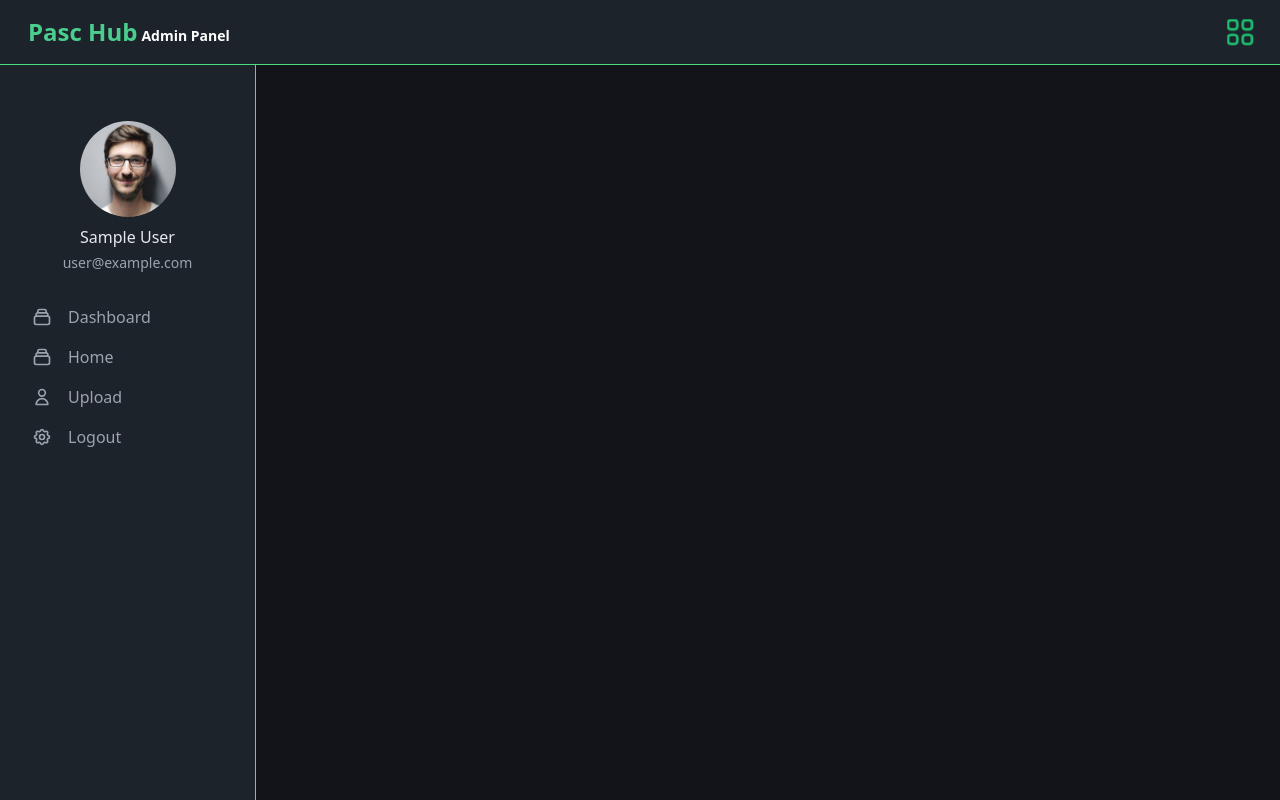
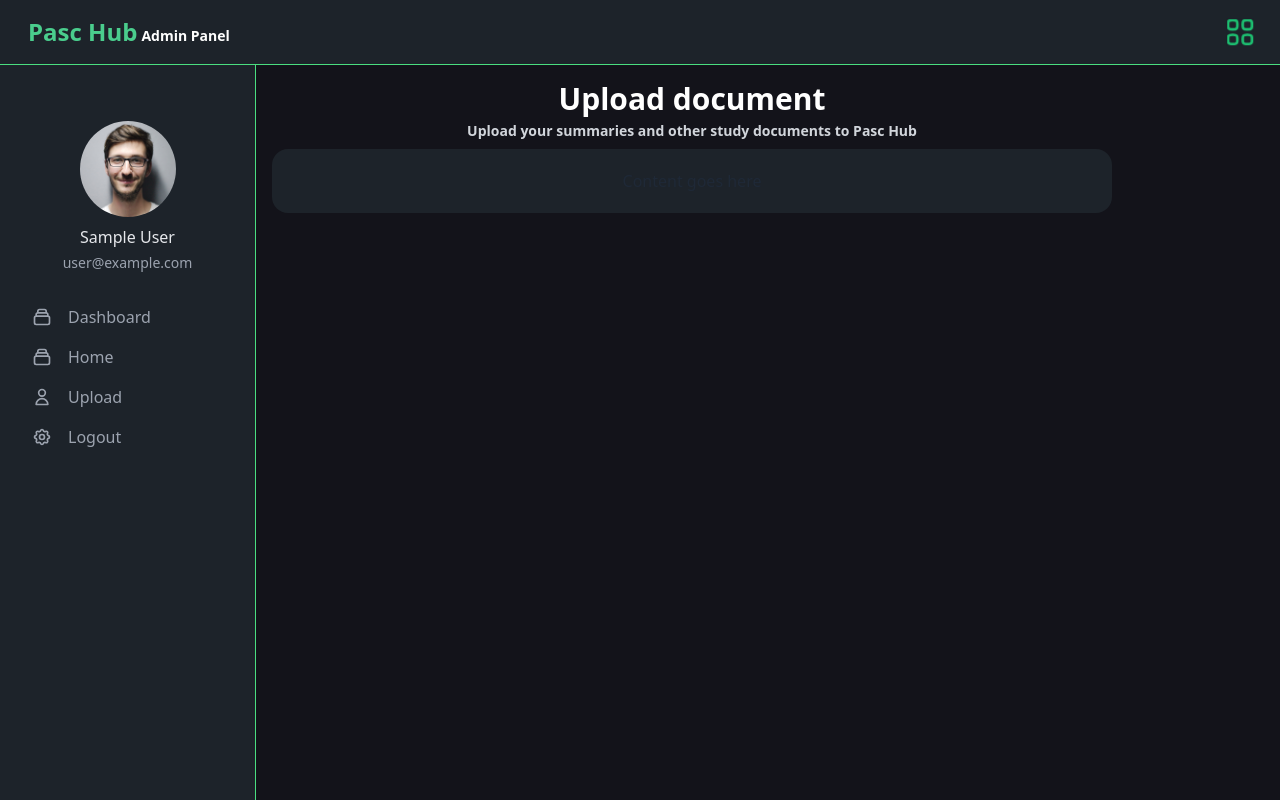
Before and after one commit to SHABIN-K/Studydrive, a Next.js app: page /dashboard in a window 1280 px wide. Built offline with nearby package versions, Linux system fonts and the light colour scheme; no server answers; sample sign-in values are in the browser's storage.

Commit message:
feat(#231) : added admin upload system

```diff
--- a/app/(root)/(dashboard)/(routes)/dashboard/page.jsx
+++ b/app/(root)/(dashboard)/(routes)/dashboard/page.jsx
@@ -12,7 +12,21 @@ const MyDash = () => {
           <div className="md:flex hidden ">
             <AdminSidebar />
           </div>
-          <main className=""></main>
+          <main className="p-5 md:p-4 overflow-auto">
+            <div className="flex flex-col items-center justify-center">
+              <div className="flex-col items-center">
+                <h3 className="text-white text-3xl font-extrabold text-center">
+                  Upload document
+                </h3>
+                <p className="text-gray-300 mt-1 text-sm font-extrabold text-center align-bottom mb-2 tracking-tight sm:tracking-normal">
+                  Upload your summaries and other study documents to Pasc Hub
+                </p>
+              </div>
+              <div className="bg-[#1d232a] p-5 rounded-2xl text-center md:min-w-[840px]">
+                Content goes here
+              </div>
+            </div>
+          </main>
         </div>
       </div>
     </section>
```
Also changed, not shown: 1 other file (tests, documents, lock files or other folders).
